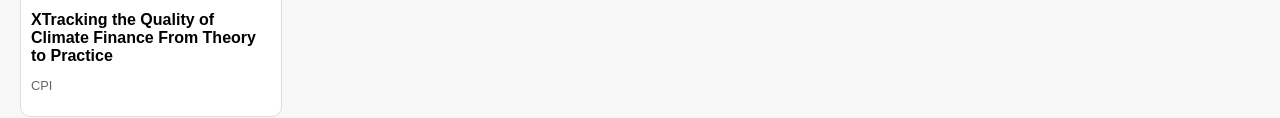
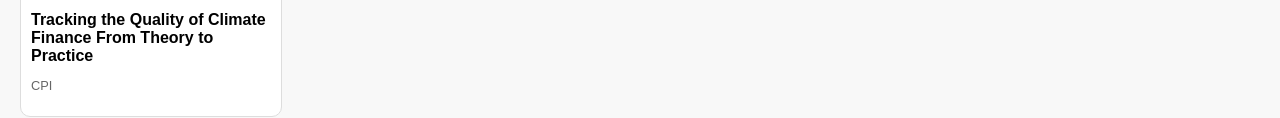
Before and after one commit to CallumT2105/callumthomas.github.io, a plain HTML site: page index.html in a window 1280 px wide. Shown: the part 2075-2193 px from the top of the page. Drawn offline with Linux system fonts and the light colour scheme.

Commit message:
Update index.html

```diff
--- a/index.html
+++ b/index.html
@@ -214,7 +214,7 @@
 <a class="card" href="https://www.climatepolicyinitiative.org/wp-content/uploads/2025/11/Tracking-the-Quality-of-Climate-Finance.pdf" target="_blank">
 <img src="cpi.jpg">
 <div class="content">
-<h3>XTracking the Quality of Climate Finance
+<h3>Tracking the Quality of Climate Finance
 From Theory to Practice</h3>
 <p>CPI</p>
 </div>
```
